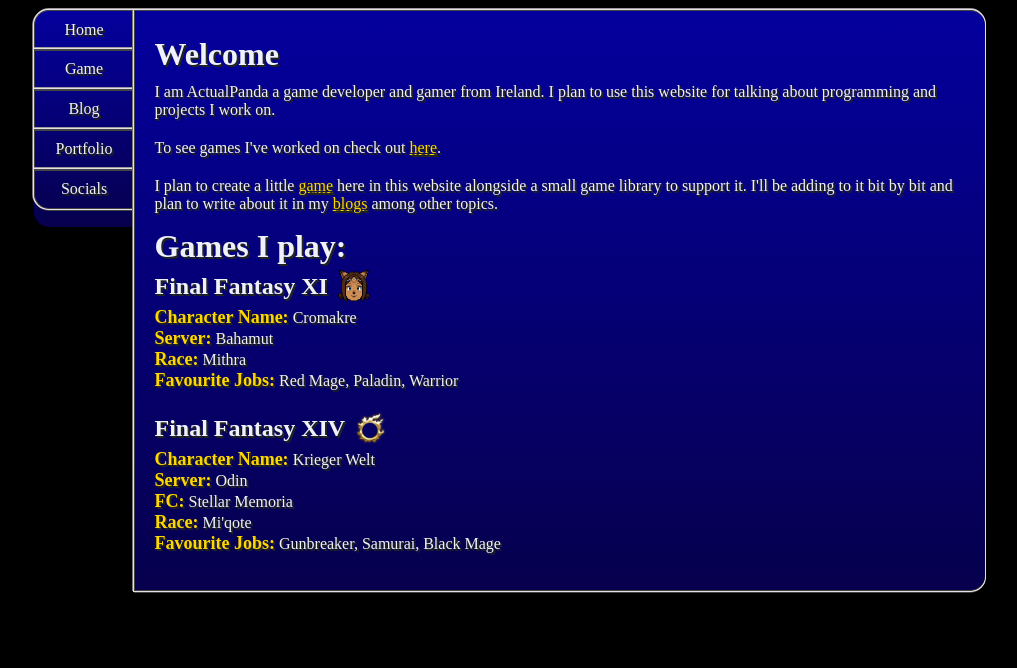
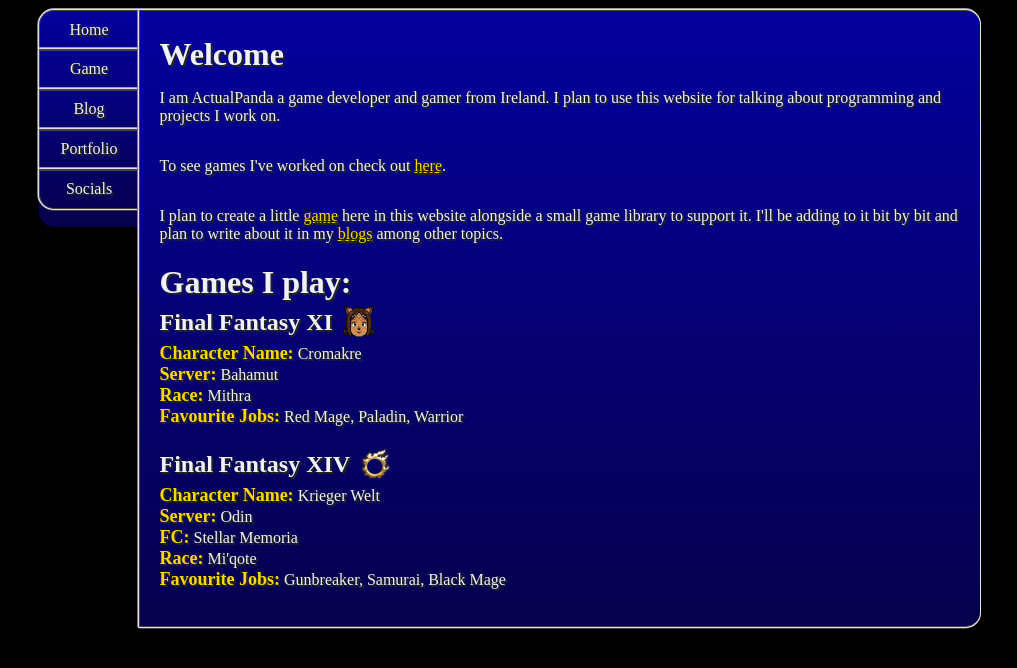
Before and after one commit to ActualCannibalPanda/nekoweb, an Eleventy site: page src/index.md in a window 1280 px wide. Shown: the whole page, without its empty margins (131-1148 px from the left). Built offline with nearby package versions, Linux system fonts and the light colour scheme; Eleventy itself is replaced by a stand-in of ours; files that its build step writes are made by us from their sources.

Commit message:
Readjust max-width of p tag

```diff
--- a/src/css/base.scss
+++ b/src/css/base.scss
@@ -117,8 +117,7 @@
   }
 
   p {
-    max-width: 90%;
-    margin: 10px 10px 10px 0;
+    max-width: 80%;
   }
 
   p.bigp {
```
